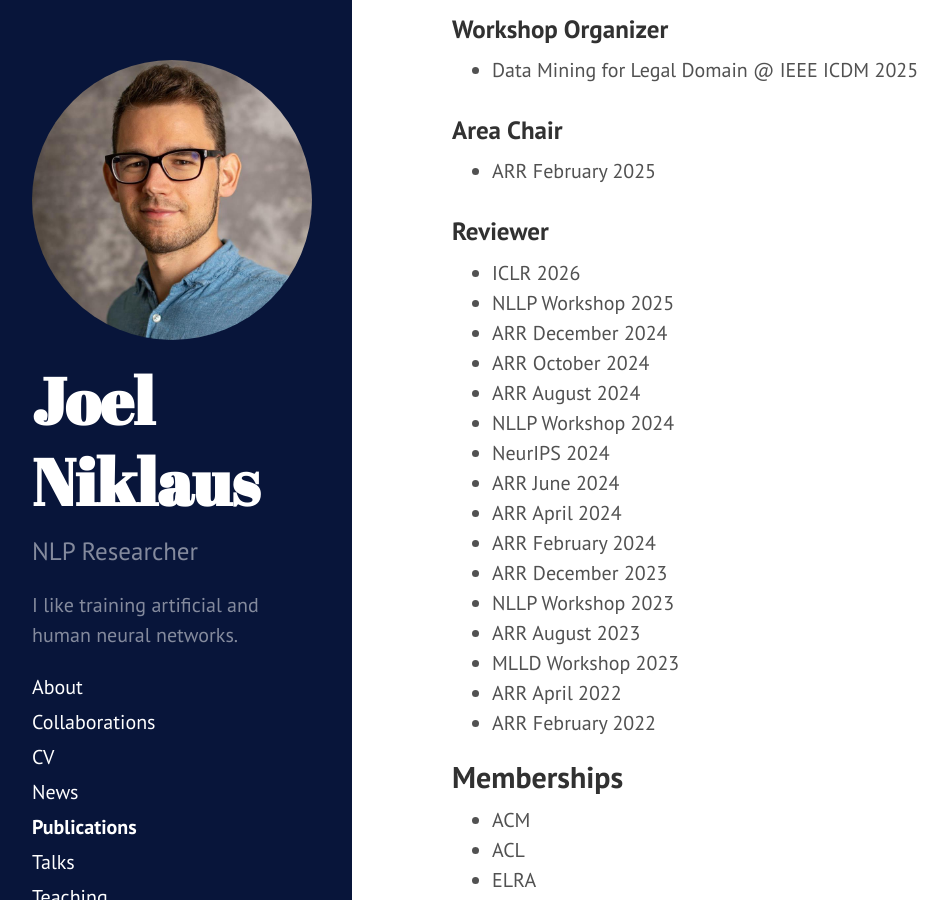
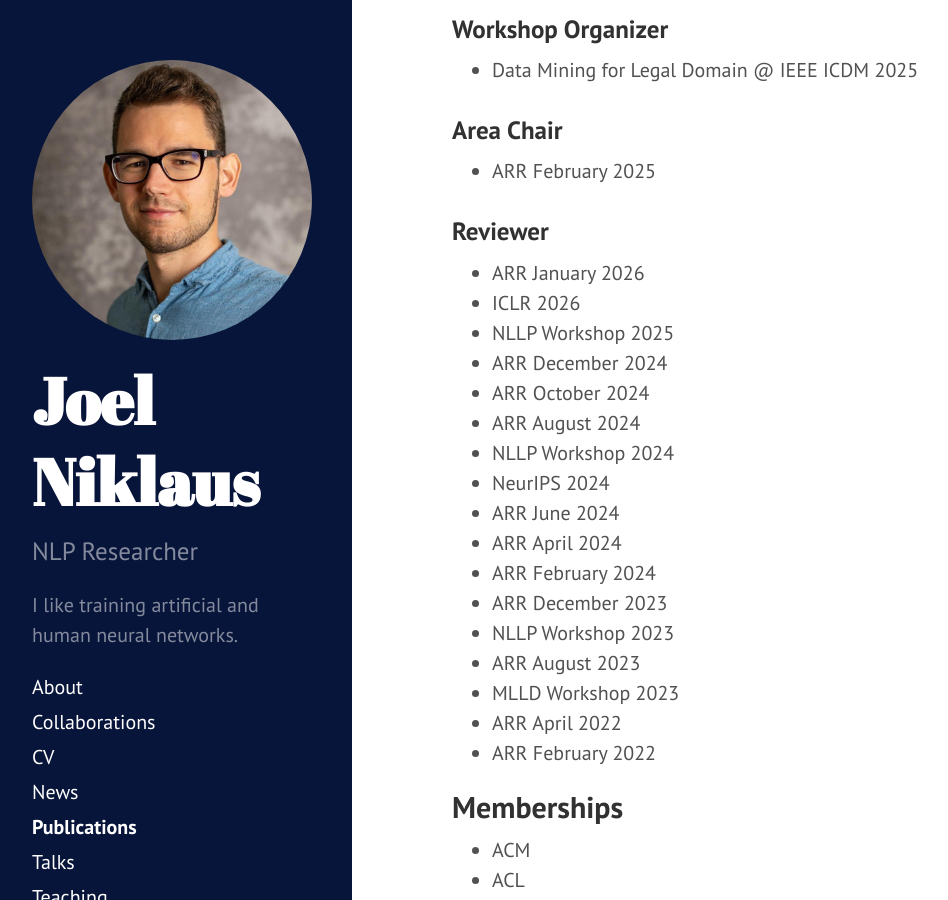
Before and after one commit to JoelNiklaus/joelniklaus.github.io, a Jekyll site: the page built from _pages/publications.md, in a window 1280 px wide and 900 px high, scrolled down 6519 px. Shown: the whole window, without its empty margins (8-956 px from the left). Built offline with Jekyll 4.4.1, drawn with Linux system fonts in a browser that asks for light colours; a style sheet for code colours, icons or effects is not loaded.

Commit message:
added reviewing

```diff
--- a/_pages/publications.md
+++ b/_pages/publications.md
@@ -243,6 +243,7 @@ on [Google Scholar](https://scholar.google.com/citations?user=qJ8iricAAAAJ).
 - ARR February 2025
 
 ### Reviewer
+- ARR January 2026
 - ICLR 2026
 - NLLP Workshop 2025
 - ARR December 2024
```
